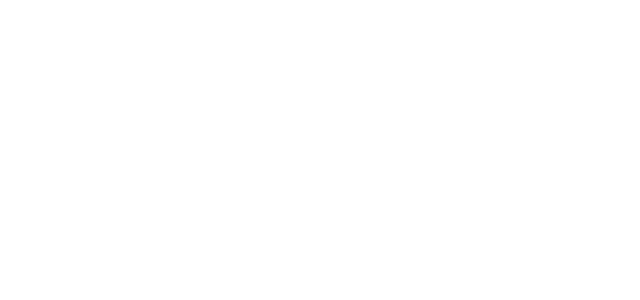
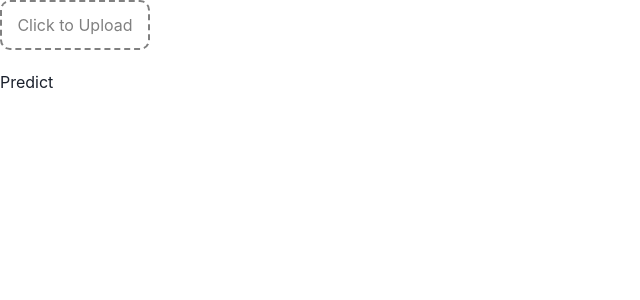
Before and after one commit to git-devanshu/mag_cancer_detection, a React (Vite) app in the folder frontend/: page /ImageUpload in a window 1280 px wide. Before the commit this address had no page. Shown: the top 300 px of the page, without its empty margins (0-640 px from the left). Built offline with nearby package versions, Linux system fonts and the light colour scheme.

Commit message:
Flask React Integration

```diff
--- a/frontend/src/App.jsx
+++ b/frontend/src/App.jsx
@@ -1,17 +1,19 @@
 import { BrowserRouter, Routes, Route, Navigate } from "react-router-dom";
-import { ChakraProvider } from '@chakra-ui/react';
+import { ChakraProvider } from "@chakra-ui/react";
 import Signup from "./pages/Signup";
 import Login from "./pages/Login";
 import ForgotPassword from "./pages/ForgotPassword";
+import ImageUpload from "./pages/ImageUpload";
 
 function App() {
   return (
     <ChakraProvider>
       <BrowserRouter>
         <Routes>
-                    <Route path='/' element={<Login/>} />
-                    <Route path='/signup' element={<Signup/>} />
-                    <Route path='/reset-password' element={<ForgotPassword/>} />
+          <Route path="/" element={<Login />} />
+          <Route path="/signup" element={<Signup />} />
+          <Route path="/reset-password" element={<ForgotPassword />} />
+          <Route path="/ImageUpload" element={<ImageUpload />}></Route>
           {/* <Route path='/' element={< />} /> */}
           {/* <Route path='/' element={< />} /> */}
           {/* <Route path='/' element={< />} /> */}
@@ -23,7 +25,7 @@
         </Routes>
       </BrowserRouter>
     </ChakraProvider>
-    )
+  );
 }
 
 // const ProtectedComponent = () =>{
--- /dev/null
+++ b/frontend/src/pages/ImageUpload.jsx
@@ -0,0 +1,159 @@
+import { useState } from "react";
+import axios from "axios";
+
+export default function ImageUpload() {
+  const [image, setImage] = useState(null); // For preview
+  const [uploadedimage, setUploadedimage] = useState(null); // For Cloudinary
+  const [uploading, setUploading] = useState(false);
+  const [imagePreview, setImagePreview] = useState(null);
+  const [prediction, setPrediction] = useState("");
+  const [error, setError] = useState("");
+
+  const handleImageChange = (event) => {
+    const file = event.target.files[0];
+    if (file) {
+      setUploadedimage(file); // Store file for backend prediction
+      setImage(URL.createObjectURL(file)); // Preview image
+      uploadToCloudinary(file);
+
+      setImagePreview(null);
+      setPrediction("");
+      setError("");
+
+      const reader = new FileReader();
+      reader.readAsDataURL(file);
+      reader.onload = () => {
+        setImagePreview(reader.result);
+      };
+    }
+  };
+
+  const uploadToCloudinary = async (file) => {
+    setUploading(true);
+    const formData = new FormData();
+    formData.append("file", file);
+    formData.append("upload_preset", "portfolio_cms");
+
+    try {
+      const response = await fetch(
+        "https://api.cloudinary.com/v1_1/dxksp15ir/image/upload",
+        {
+          method: "POST",
+          body: formData,
+        }
+      );
+
+      const data = await response.json();
+      console.log("Cloudinary URL:", data.secure_url);
+      setUploading(false);
+    } catch (error) {
+      console.error("Upload failed:", error);
+      setUploading(false);
+    }
+  };
+
+  const handlePredict = async () => {
+    if (!uploadedimage) {
+      alert("Please upload an image.");
+      return;
+    }
+
+    const formData = new FormData();
+    formData.append("file", uploadedimage); // Use actual file
+
+    try {
+      const response = await axios.post(
+        "http://localhost:5000/predict",
+        formData,
+        {
+          headers: { "Content-Type": "multipart/form-data" },
+        }
+      );
+
+      if (response.data.prediction) {
+        setPrediction(response.data.prediction);
+        setError("");
+      } else {
+        setError("Prediction failed");
+        setPrediction("");
+      }
+    } catch (err) {
+      setError("Error: " + err.message);
+      setPrediction("");
+    }
+  };
+
+  return (
+    <div>
+      {/* Upload Section */}
+      <div
+        style={{
+          width: "150px",
+          height: "50px",
+          border: "2px dashed gray",
+          display: "flex",
+          justifyContent: "center",
+          alignItems: "center",
+          cursor: "pointer",
+          position: "relative",
+          borderRadius: "10px",
+          overflow: "hidden",
+          marginBottom: "20px",
+        }}
+      >
+        <input
+          type="file"
+          accept="image/*"
+          onChange={handleImageChange}
+          style={{
+            position: "absolute",
+            width: "100%",
+            height: "100%",
+            opacity: 0,
+            cursor: "pointer",
+          }}
+        />
+
+        {image ? (
+          <img
+            src={image}
+            alt="Preview"
+            style={{ width: "100%", height: "100%", objectFit: "cover" }}
+          />
+        ) : (
+          <span style={{ color: "gray" }}>
+            {uploading ? "Uploading..." : "Click to Upload"}
+          </span>
+        )}
+      </div>
+
+      {/* Prediction Section */}
+      <button onClick={handlePredict} style={{ marginBottom: "10px" }}>
+        Predict
+      </button>
+
+      {prediction && (
+        <div>
+          <h2>Prediction: {prediction}</h2>
+        </div>
+      )}
+
+      {imagePreview && (
+        <div>
+          <h2>Uploaded Image Preview:</h2>
+          <img
+            src={imagePreview}
+            alt="Uploaded Preview"
+            style={{ width: "200px", height: "200px", objectFit: "cover" }}
+          />
+        </div>
+      )}
+
+      {error && (
+        <div style={{ color: "red" }}>
+          <h3>{error}</h3>
+        </div>
+      )}
+    </div>
+  );
+}
```
Also changed, not shown: 2 other files (tests, documents, lock files or other folders). Lines whose indentation alone changed are shown as unchanged.
